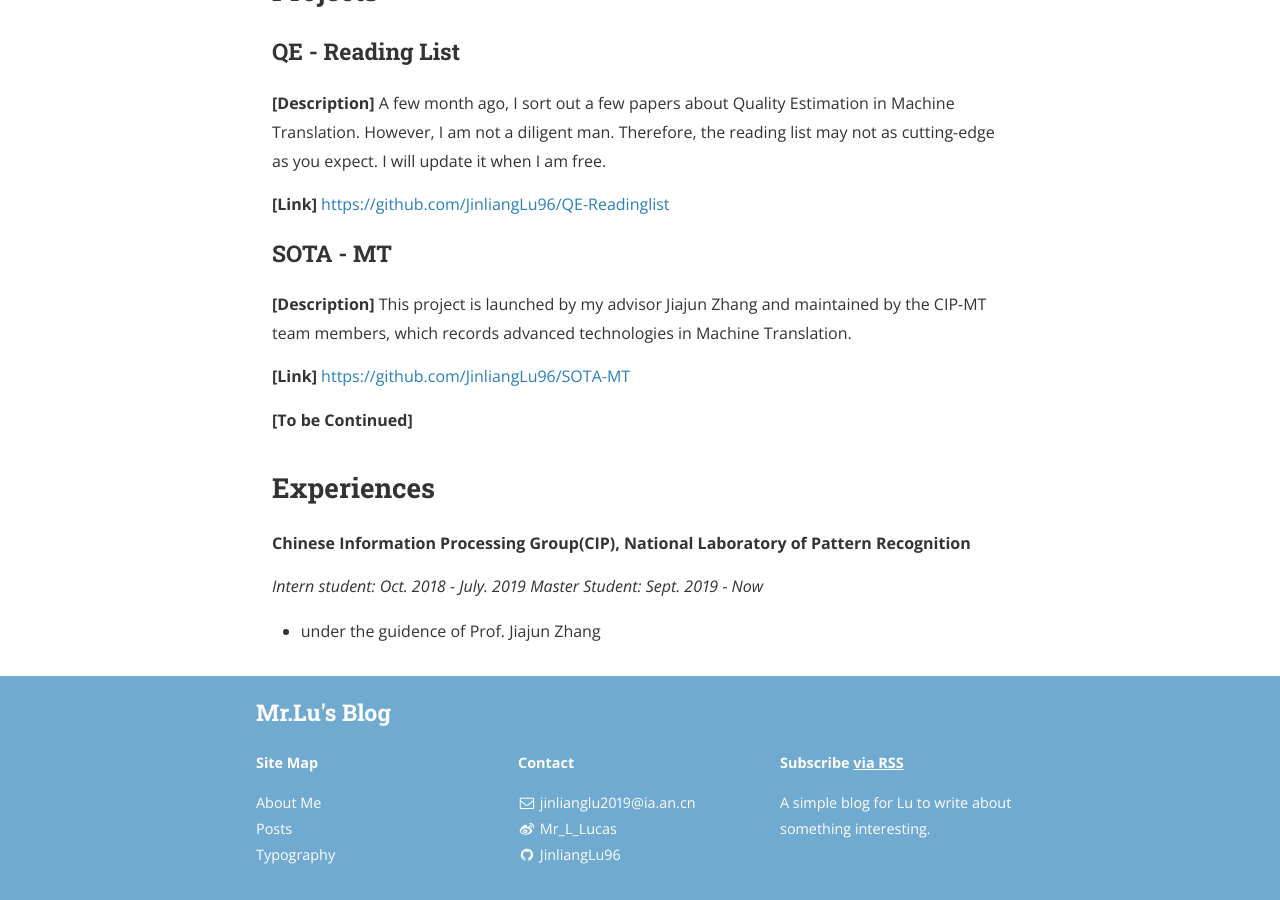
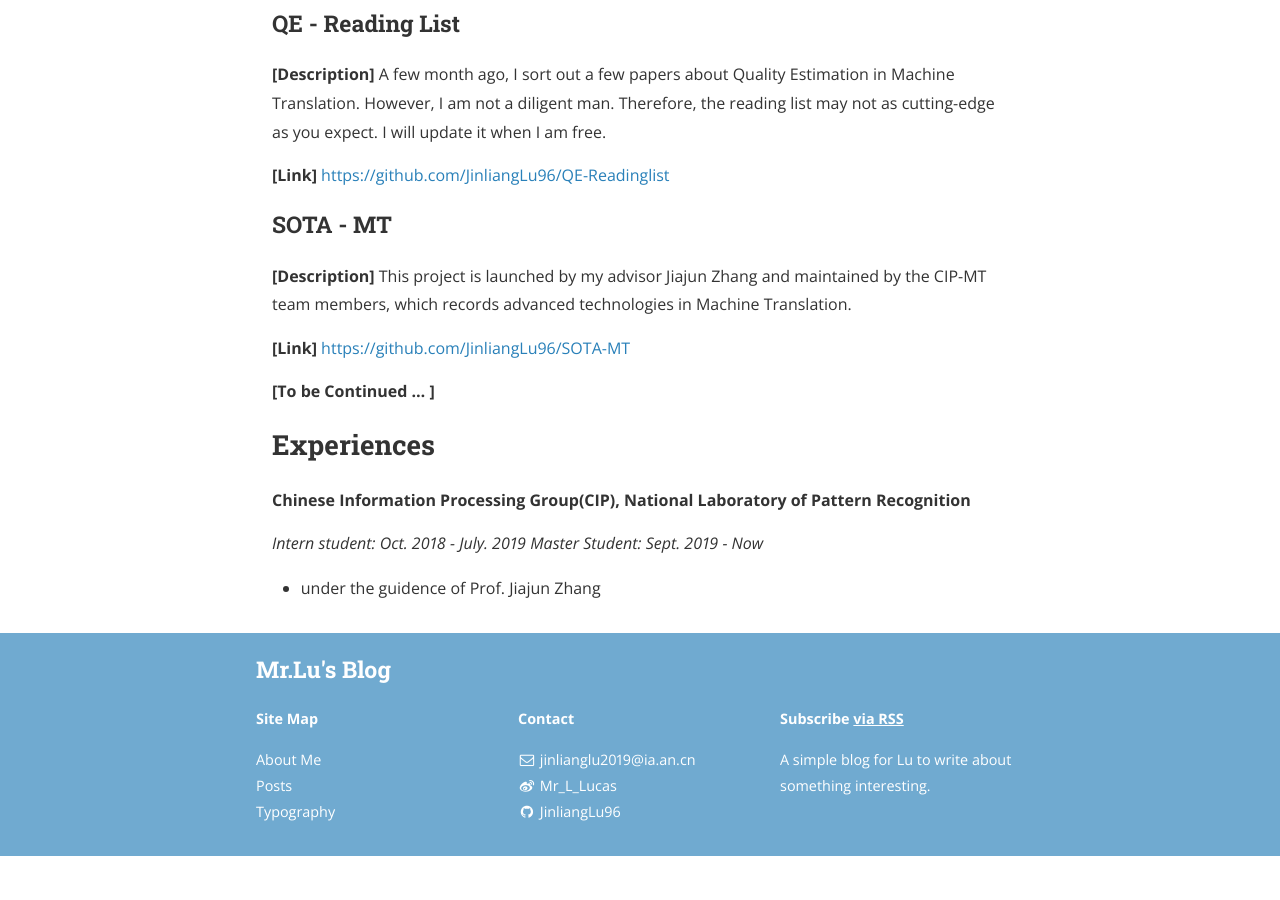
Before and after one commit to JinliangLu96/JinliangLu96.github.io, a Jekyll site: the page built from about.md, in a window 1280 px wide and 900 px high, scrolled down 1364 px. Built offline with Jekyll 4.4.1, drawn with Linux system fonts in a browser that asks for light colours; nearby versions of some CDN libraries; after the commit the page ends 2220 px from its top, so only the background shows below that.

Commit message:
Update about.md

```diff
--- a/about.md
+++ b/about.md
@@ -28,9 +28,6 @@ permalink: /about/
 
 Hi, I am a master student in the [**Institute of Automation, Chinese Academy of Sciences**](http://www.ia.cas.cn). I receive my bachelor degree at the college of computer science and technology at Beijing Jiaotong University. Now, I am advised by [Prof. Jiajun Zhang](http://www.nlpr.ia.ac.cn/cip/jjzhang.htm) and  affiliated in [**Chinese Information Processing Group (CIP)**](http://www.nlpr.ia.ac.cn/cip/introduction.htm).
 
-<table border="0">
-</table>
-
 ## Publications
 
 ### 2019
@@ -40,9 +37,6 @@ Hi, I am a master student in the [**Institute of Automation, Chinese Academy of
 
 ### 2018
 1. 张东雷,  林友芳, 万怀宇, 马语丹, 陆金梁. **在线技术社区的用户技能与兴趣发现**. *第六届全国社会媒体处理大会(SMP 2017)*. 中文信息学报. 2018, 32(7), 116-127.
-
-<table border="0">
-</table>
 
 ## Projects
 
@@ -58,10 +52,7 @@ Hi, I am a master student in the [**Institute of Automation, Chinese Academy of
 
 **[Link]** [https://github.com/JinliangLu96/SOTA-MT](https://github.com/JinliangLu96/SOTA-MT)
 
-**[To be Continued]**
-
-<table border="0">
-</table>
+**[To be Continued ... ]**
 
 ## Experiences
 **Chinese Information Processing Group(CIP), National Laboratory of Pattern Recognition**
```
